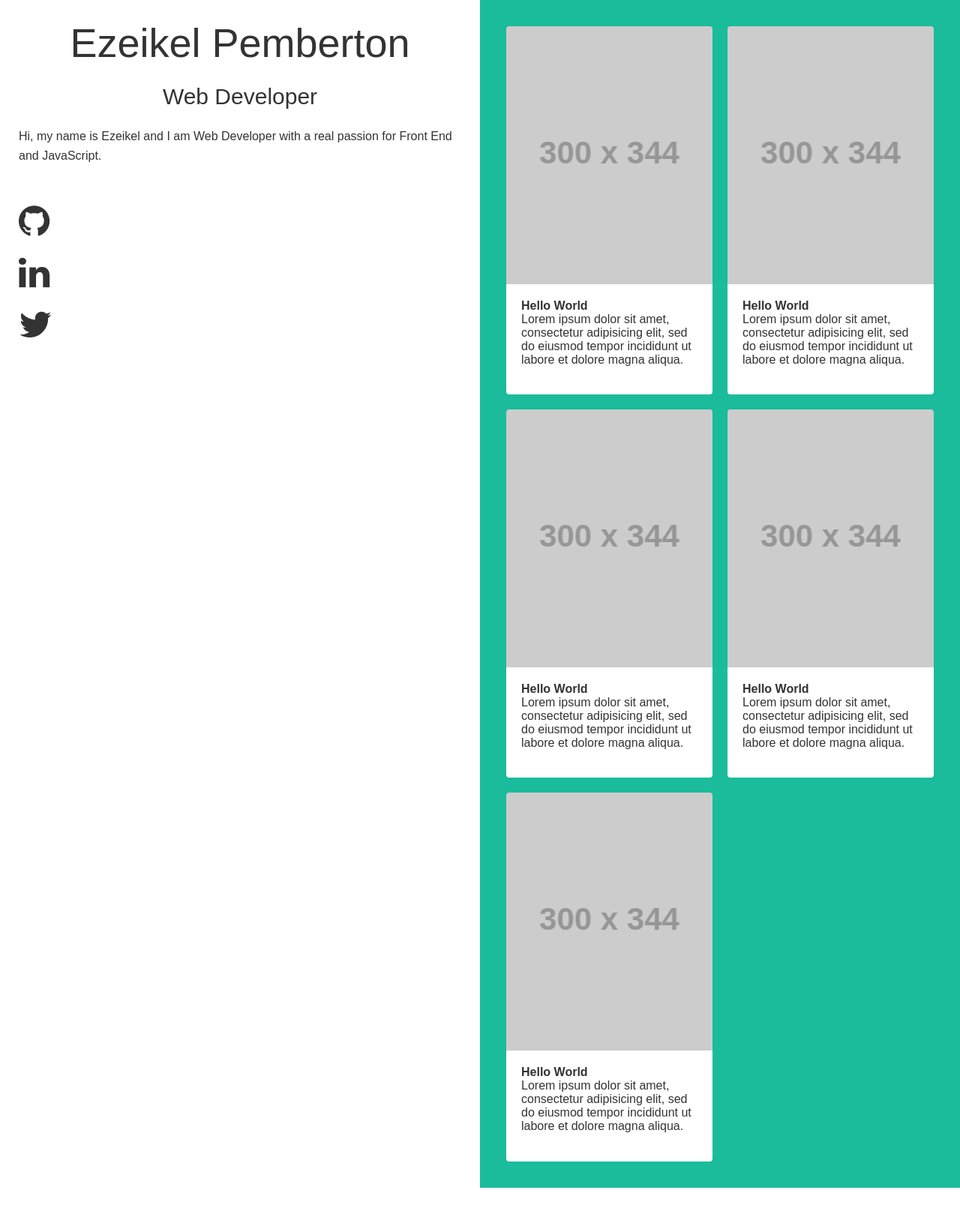
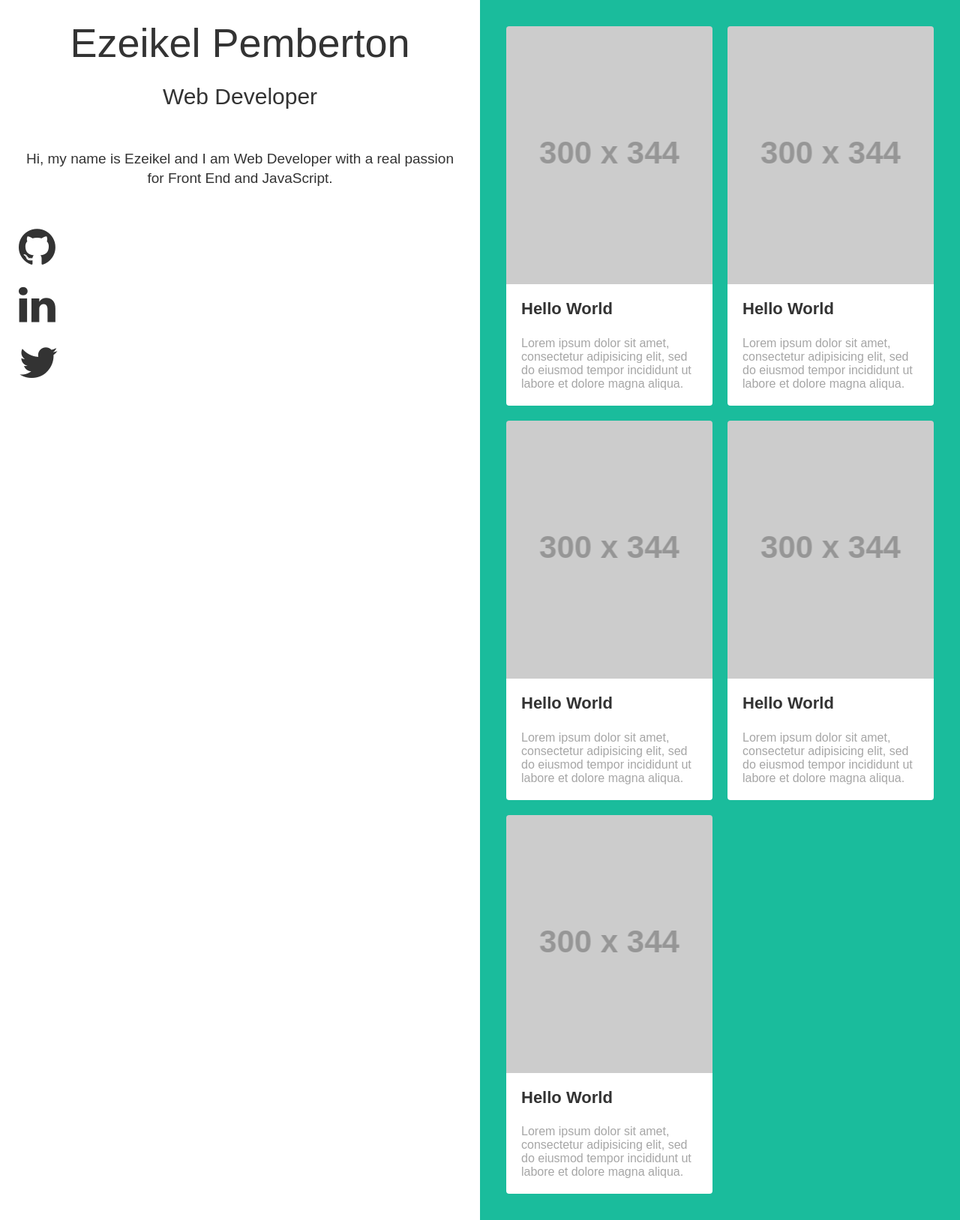
Before and after one commit to ezeikel/ezeikel-personal-blog-web, a Jekyll site: the page built from index.html, in a window 1280 px wide. Shown: the whole page at 75% size. Built offline with Jekyll 4.4.1, drawn with Linux system fonts in a browser that asks for light colours; nearby versions of some CDN libraries; before the commit the page ends 1584 px from its top, so only the background shows below that.

Commit message:
Styled post description for homepage.

```diff
--- a/_layouts/landing.html
+++ b/_layouts/landing.html
@@ -12,9 +12,9 @@
         <p class="intro">Hi, my name is Ezeikel and I am Web Developer with a real passion for Front End and JavaScript.
         <i class="fa fa-chevron-down fa-3x" aria-hidden="true"></i>
         <span class="social-links">
-          <a href="#"><i class="fa fa-github fa-3x" aria-hidden="true"></i></a>
-          <a href="#"><i class="fa fa-linkedin fa-3x" aria-hidden="true"></i></a>
-          <a href="#"><i class="fa fa-twitter fa-3x" aria-hidden="true"></i></a>
+          <a href="http://www.github.com/ezeikel"><i class="fa fa-github fa-3x" aria-hidden="true"></i></a>
+          <a href="https://uk.linkedin.com/in/ezeikel-pemberton-5bb53728"><i class="fa fa-linkedin fa-3x" aria-hidden="true"></i></a>
+          <a href="http://www.twitter.com/ezeikel_"><i class="fa fa-twitter fa-3x" aria-hidden="true"></i></a>
         </span>
       </section>
       <section class="blog-posts">
--- a/_sass/components/_landing.scss
+++ b/_sass/components/_landing.scss
@@ -52,23 +52,29 @@
 .blog-posts, .about-me {
   padding: 25px;
   min-height: 100vh;
-  //height: 100vh;
   width: 100%;
   @media (min-width: $breakpoint-tablet) {
     width: 50%;
   }
+
   .heading {
     font-weight: 400;
     text-align: center;
   }
+
   .sub-heading {
     margin-top: 20px;
     font-weight: 200;
     text-align: center;
-    //text-decoration: underline;
   }
+
   .intro {
     margin-top: 20px;
+    font-size: em(19px);
+    @media (min-width: $breakpoint-desktop) {
+      margin-top: 50px;
+      text-align: center;
+    }
   }
 }
 
--- a/_sass/components/_posts.scss
+++ b/_sass/components/_posts.scss
@@ -5,6 +5,7 @@
     flex-direction: row;
     flex-wrap: wrap;
   }
+
   .post-container {
     border-radius: 4px;
     width: 100%;
@@ -20,9 +21,6 @@
 }
 
 .post__link {
-  //position: absolute;
-  // height: 100%;
-  // width: 100%;
 }
 
 .post__content {
@@ -32,11 +30,47 @@
   min-height: 9.2em;
   padding: 20px;
   overflow: hidden;
+  .post__title {
+    display: inline-block;
+    position: relative;
+    font-size: em(22px);
+    text-align: center;
+    margin-bottom: em(10px);
+    padding-bottom: 10px;
+    &:after {
+      content: "";
+      display: block;
+      position: absolute;
+      bottom: 0;
+      height: 3px;
+      width: 100%;
+      background-color: $color-primary;
+      @media (min-width: $breakpoint-desktop) {
+        transition: opacity 0.3s ease-in-out, transform 0.3s ease-in-out;
+        transform: translateX(-100%);
+        opacity: 0;
+      }
+    }
+    &:hover {
+      @media (min-width: $breakpoint-desktop) {
+        transform: scale(1.1);
+        transition: transform 0.3s ease-in-out;
+      }
+      &:after {
+        @media (min-width: $breakpoint-desktop) {
+          transform: translateX(0);
+          opacity: 1;
+        }
+      }
+    }
+  }
+  .post__summary {
+    color: lighten($color-black, 45%);
+  }
 }
 
 .post__image {
   display: block;
-  //min-height: 9.2em;
   height: em(344px);
   width: 100%;
   border-radius: 4px 4px 0 0;
--- a/index.html
+++ b/index.html
@@ -2,7 +2,6 @@
 layout: landing
 ---
 
-<!--<h1 class="page-heading">Posts</h1>-->
 <div class="posts-grid">
     {% for post in site.posts %}
     <article class="post-container">
```
